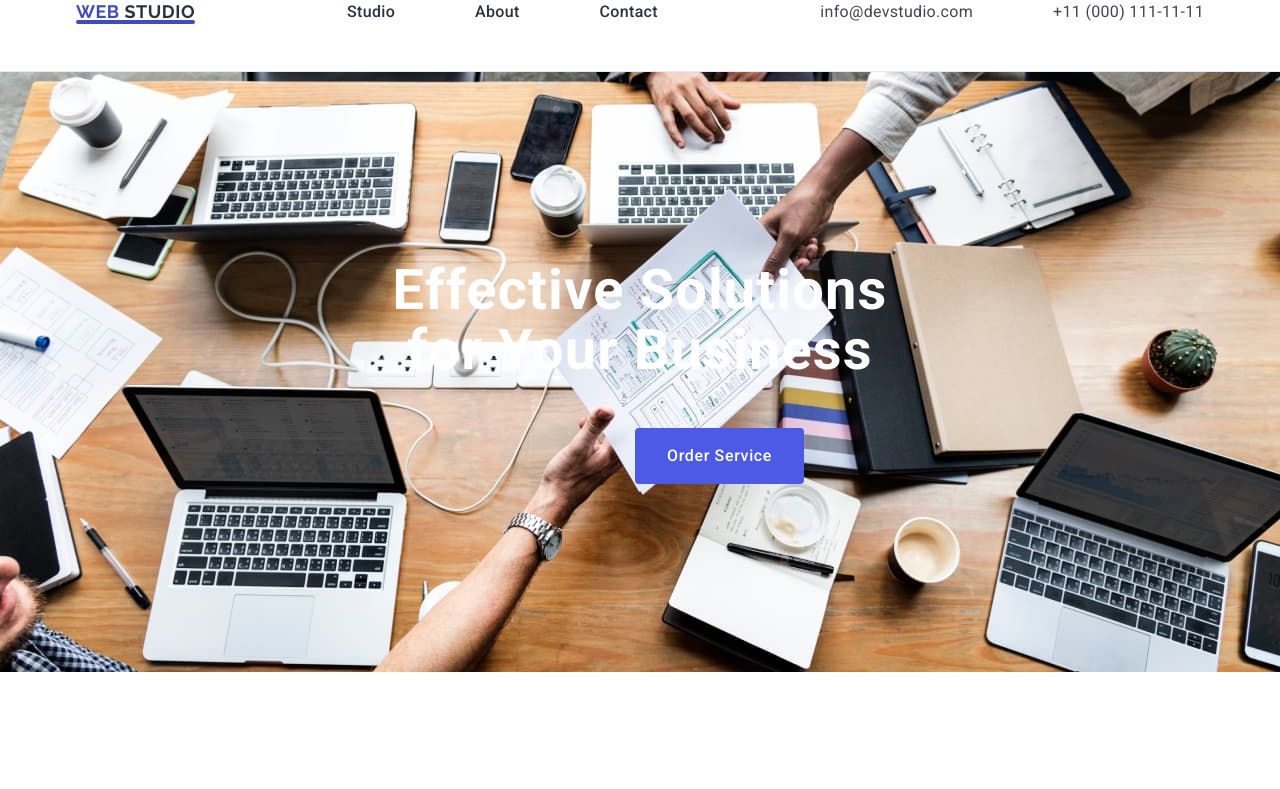
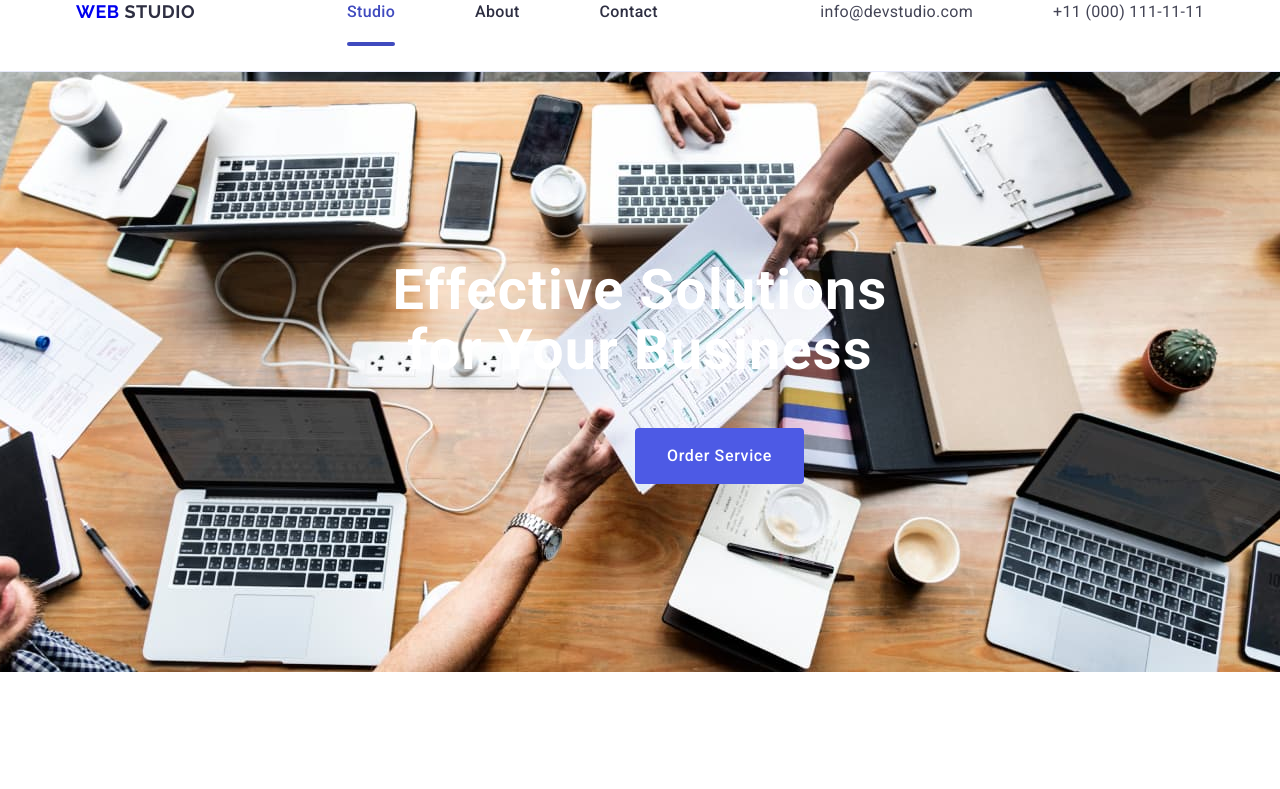
Before and after one commit to Andreea161299/goit-markup-hw-04, a plain HTML site: page index.html in a window 1280 px wide. Shown: the top 789 px of the page. Drawn offline with nearby package versions, Linux system fonts and the light colour scheme.

Commit message:
ref header

```diff
--- a/css/styles.css
+++ b/css/styles.css
@@ -91,21 +91,9 @@ body {
   letter-spacing: 0.03em;
   text-transform: uppercase;
   margin-right: 76px;
-  position: relative;
-  color: #404bbf;
+
 }
 
-.logo-text::after {
-  content: '';
-  width: 100%;
-  position: absolute;
-  left: 0;
-  bottom: -1px;
-  height: 4px;
-  background-color: #404bbf;
-  border-radius: 2px;
-
-}
 
 .studio-link {
   color: var(--primary-color);
@@ -119,6 +107,23 @@ body {
   color: var(--primary-color);
   text-decoration: none;
   padding: 24px 0;
+}
+
+.studio-nav {
+  position: relative;
+  color: #404bbf;
+}
+
+.studio-nav::after {
+  content: '';
+  width: 100%;
+  position: absolute;
+  left: 0;
+  bottom: -1px;
+  height: 4px;
+  background-color: #404bbf;
+  border-radius: 2px;
+
 }
 
 .menu-link:hover,
--- a/index.html
+++ b/index.html
@@ -33,7 +33,7 @@
 
           <ul class="header-list">
             <li class="header-item">
-              <a href="./index.html" class="menu-link">Studio</a>
+              <a href="./index.html" class="menu-link studio-nav">Studio</a>
             </li>
             <li class="header-item"><a href="" class="menu-link">About</a></li>
             <li class="header-item">
```
